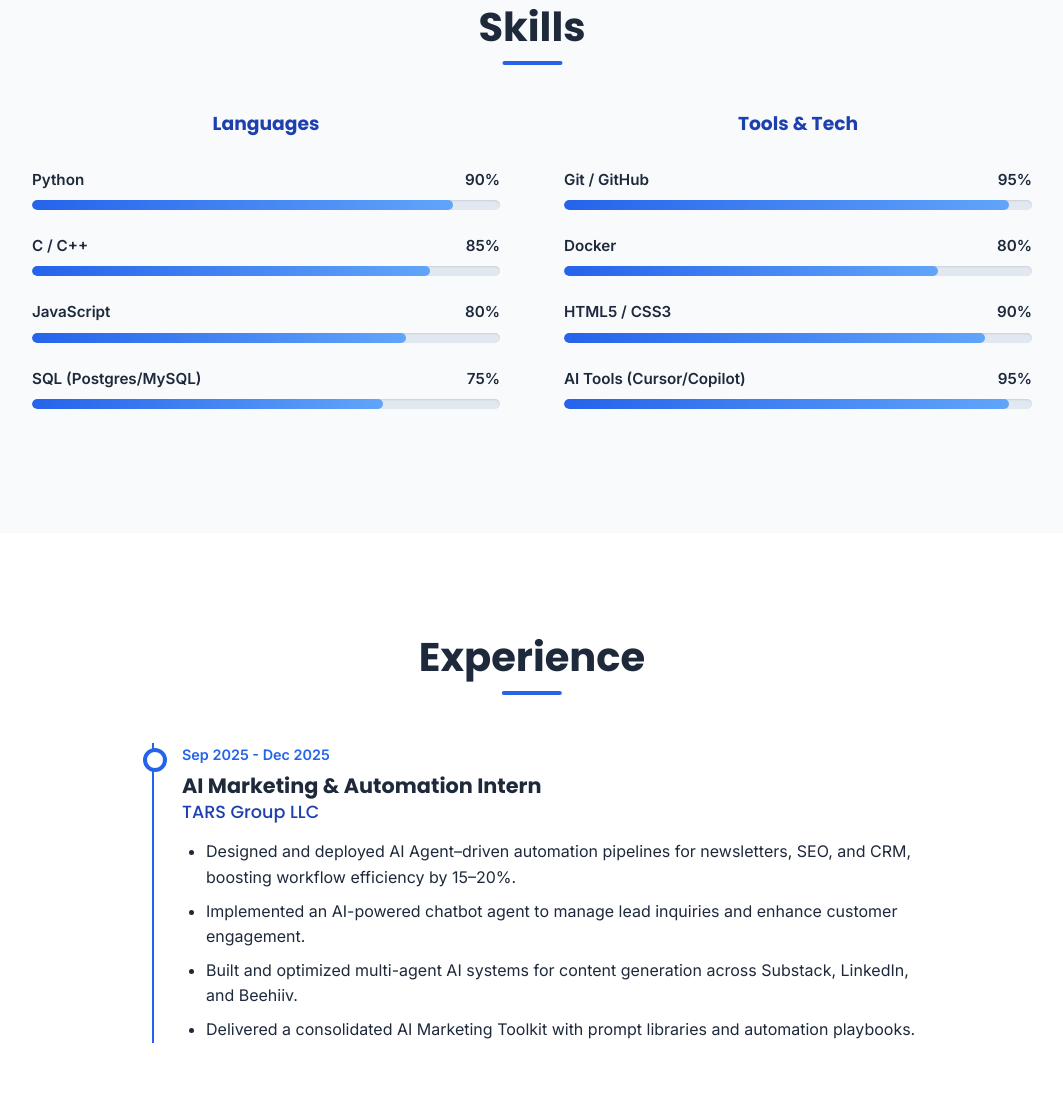
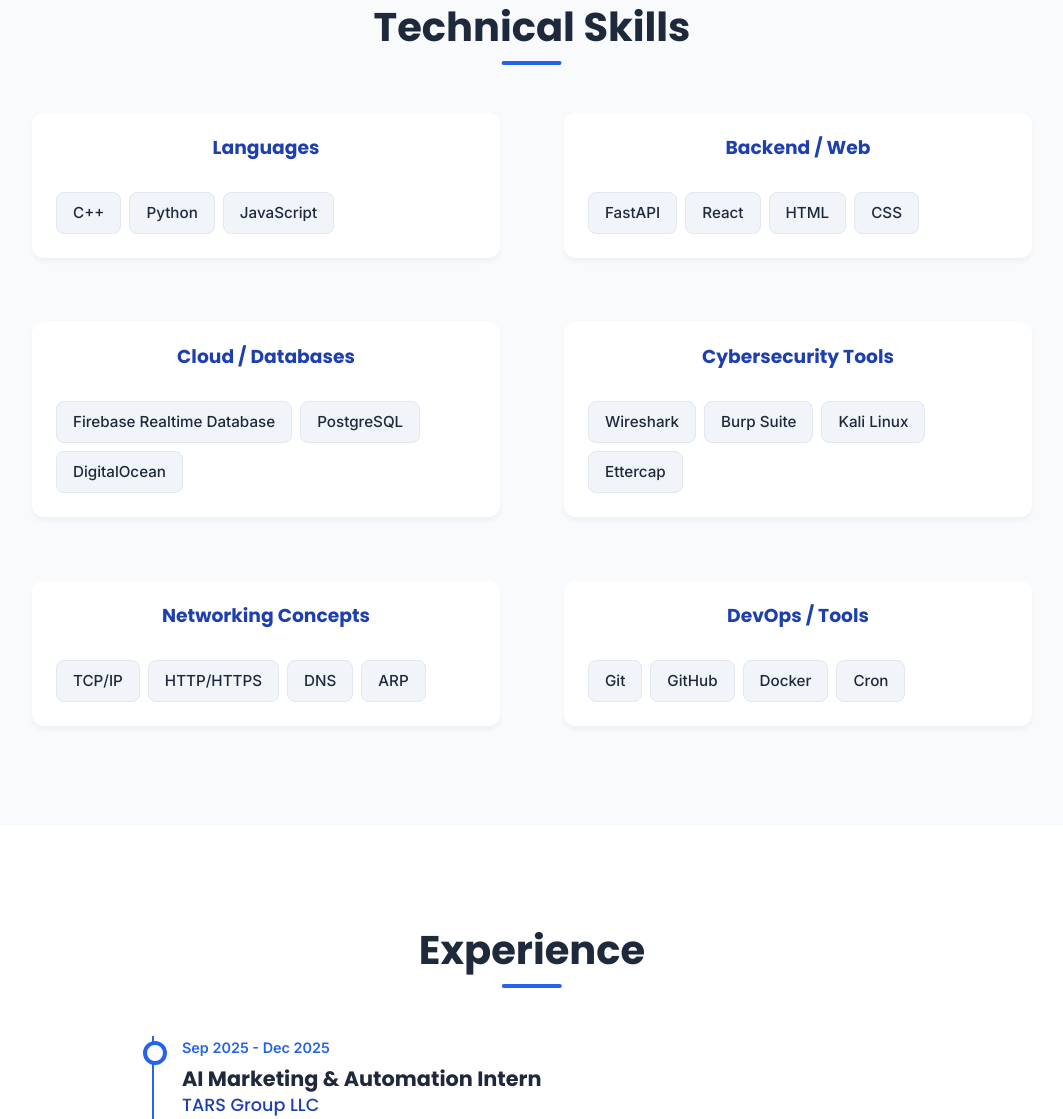
Before and after one commit to muraliikrishnant/PersonalPortfolio, a plain HTML site: page index.html in a window 1280 px wide. Shown: the part 1560-2679 px from the top of the page, without its empty margins (108-1171 px from the left). Drawn offline with Linux system fonts and the light colour scheme.

Commit message:
Updated Skills and Experience content with new resume details

```diff
--- a/css/styles.css
+++ b/css/styles.css
@@ -671,3 +671,27 @@ body::before {
 .profile-frame, .profile-placeholder {
     display: none;
 }
+
+/* Updated Skills Section */
+.skills-list {
+    display: flex;
+    flex-wrap: wrap;
+    gap: 0.5rem;
+}
+
+.skills-list span {
+    background-color: #f1f5f9;
+    color: var(--text-color);
+    padding: 0.5rem 1rem;
+    border-radius: 8px;
+    font-size: 0.95rem;
+    font-weight: 500;
+    border: 1px solid #e2e8f0;
+}
+
+.skill-category {
+    background: white;
+    padding: 1.5rem;
+    border-radius: 12px;
+    box-shadow: 0 4px 6px -1px rgba(0, 0, 0, 0.05);
+}
--- a/index.html
+++ b/index.html
@@ -105,87 +105,69 @@
     <!-- Skills Section -->
     <section id="skills" class="section bg-alt">
         <div class="container">
-            <h2 class="section-title">Skills</h2>
+            <h2 class="section-title">Technical Skills</h2>
             <div class="skills-grid">
-                <!-- Programming Languages -->
+                <!-- Languages -->
                 <div class="skill-category">
                     <h3>Languages</h3>
-                    <div class="skill-item">
-                        <div class="skill-info">
+                    <div class="skills-list">
+                        <span>C++</span>
                         <span>Python</span>
-                            <span>90%</span>
-                        </div>
-                        <div class="progress-bar">
-                            <div class="progress" style="width: 90%"></div>
-                        </div>
-                    </div>
-                    <div class="skill-item">
-                        <div class="skill-info">
-                            <span>C / C++</span>
-                            <span>85%</span>
-                        </div>
-                        <div class="progress-bar">
-                            <div class="progress" style="width: 85%"></div>
-                        </div>
-                    </div>
-                    <div class="skill-item">
-                        <div class="skill-info">
                         <span>JavaScript</span>
-                            <span>80%</span>
-                        </div>
-                        <div class="progress-bar">
-                            <div class="progress" style="width: 80%"></div>
-                        </div>
-                    </div>
-                    <div class="skill-item">
-                        <div class="skill-info">
-                            <span>SQL (Postgres/MySQL)</span>
-                            <span>75%</span>
-                        </div>
-                        <div class="progress-bar">
-                            <div class="progress" style="width: 75%"></div>
-                        </div>
                     </div>
                 </div>
 
-                <!-- Tools & Technologies -->
+                <!-- Backend / Web -->
                 <div class="skill-category">
-                    <h3>Tools & Tech</h3>
-                    <div class="skill-item">
-                        <div class="skill-info">
-                            <span>Git / GitHub</span>
-                            <span>95%</span>
-                        </div>
-                        <div class="progress-bar">
-                            <div class="progress" style="width: 95%"></div>
+                    <h3>Backend / Web</h3>
+                    <div class="skills-list">
+                        <span>FastAPI</span>
+                        <span>React</span>
+                        <span>HTML</span>
+                        <span>CSS</span>
                     </div>
                 </div>
-                    <div class="skill-item">
-                        <div class="skill-info">
-                            <span>Docker</span>
-                            <span>80%</span>
-                        </div>
-                        <div class="progress-bar">
-                            <div class="progress" style="width: 80%"></div>
+
+                <!-- Cloud / Databases -->
+                <div class="skill-category">
+                    <h3>Cloud / Databases</h3>
+                    <div class="skills-list">
+                        <span>Firebase Realtime Database</span>
+                        <span>PostgreSQL</span>
+                        <span>DigitalOcean</span>
                     </div>
                 </div>
-                    <div class="skill-item">
-                        <div class="skill-info">
-                            <span>HTML5 / CSS3</span>
-                            <span>90%</span>
-                        </div>
-                        <div class="progress-bar">
-                            <div class="progress" style="width: 90%"></div>
+
+                <!-- Cybersecurity Tools -->
+                <div class="skill-category">
+                    <h3>Cybersecurity Tools</h3>
+                    <div class="skills-list">
+                        <span>Wireshark</span>
+                        <span>Burp Suite</span>
+                        <span>Kali Linux</span>
+                        <span>Ettercap</span>
                     </div>
                 </div>
-                    <div class="skill-item">
-                        <div class="skill-info">
-                            <span>AI Tools (Cursor/Copilot)</span>
-                            <span>95%</span>
+
+                <!-- Networking Concepts -->
+                <div class="skill-category">
+                    <h3>Networking Concepts</h3>
+                    <div class="skills-list">
+                        <span>TCP/IP</span>
+                        <span>HTTP/HTTPS</span>
+                        <span>DNS</span>
+                        <span>ARP</span>
                     </div>
-                        <div class="progress-bar">
-                            <div class="progress" style="width: 95%"></div>
                 </div>
+
+                <!-- DevOps / Tools -->
+                <div class="skill-category">
+                    <h3>DevOps / Tools</h3>
+                    <div class="skills-list">
+                        <span>Git</span>
+                        <span>GitHub</span>
+                        <span>Docker</span>
+                        <span>Cron</span>
                     </div>
                 </div>
             </div>
@@ -203,14 +185,23 @@
                         <h3>AI Marketing & Automation Intern</h3>
                         <h4>TARS Group LLC</h4>
                         <ul>
-                            <li>Designed and deployed AI Agent–driven automation pipelines for newsletters, SEO, and
-                                CRM, boosting workflow efficiency by 15–20%.</li>
-                            <li>Implemented an AI-powered chatbot agent to manage lead inquiries and enhance customer
-                                engagement.</li>
-                            <li>Built and optimized multi-agent AI systems for content generation across Substack,
-                                LinkedIn, and Beehiiv.</li>
-                            <li>Delivered a consolidated AI Marketing Toolkit with prompt libraries and automation
-                                playbooks.</li>
+                            <li>Designed and deployed a fully automated AI-driven newsletter pipeline using Python, cron
+                                jobs, Tavily API, and Google Gemini, processing dozens of industry articles daily and
+                                consistently generating top 3 ranked topics with human-in-the-loop approvals.</li>
+                            <li>Migrated an 8-week production workflow from n8n to a custom Python-based system,
+                                eliminating recurring automation costs and improving reliability through modular
+                                scraping, ranking, logging, and Docker-ready deployment.</li>
+                            <li>Built a FastAPI and React AI chatbot integrated with Google Gemini, enabling real-time
+                                conversations, intent detection, and automated page redirection to reduce manual inquiry
+                                handling.</li>
+                            <li>Implemented intent classification and keyword-based routing logic while enforcing prompt
+                                safety guardrails and response consistency across production chatbot workflows.</li>
+                            <li>Developed an interactive real-time deployment map using Firebase Realtime Database and
+                                Leaflet.js, visualizing nationwide data with live updates, metadata popups, and
+                                CDN-backed hosting.</li>
+                            <li>Applied security-aware backend practices including input validation, API access
+                                boundaries, anonymized logging, and misuse prevention, gaining hands-on exposure to
+                                secure API design, monitoring, and application-layer risk mitigation.</li>
                         </ul>
                     </div>
                 </div>
```
Lines whose indentation alone changed are shown as unchanged.
